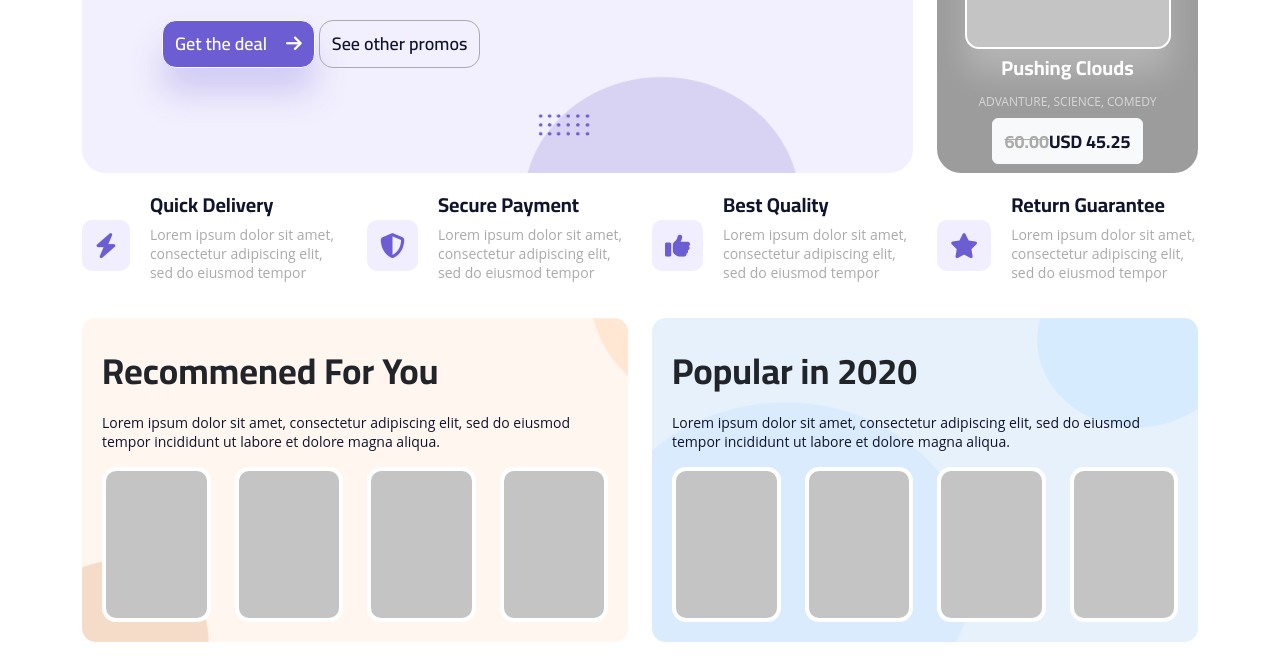
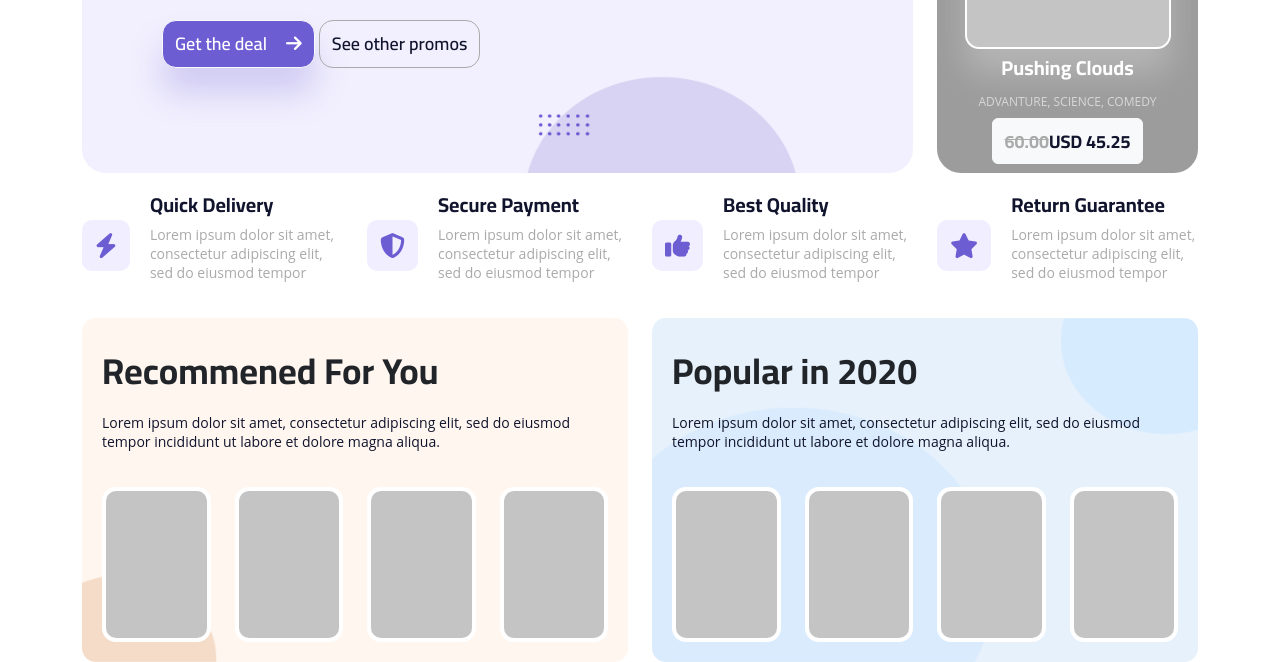
Before and after one commit to sans-wd/book-store-2, a plain HTML site: page index.html in a window 1280 px wide. Shown: the part 435-1097 px from the top of the page. Drawn offline with nearby package versions, Linux system fonts and the light colour scheme.

Commit message:
some edit

```diff
--- a/index.html
+++ b/index.html
@@ -213,16 +213,16 @@
                   <p>Lorem ipsum dolor sit amet, consectetur adipiscing elit, sed do eiusmod tempor incididunt ut labore et dolore magna aliqua.</p>
                   <div class="row">
                     <div class="col-lg-3 col-md-3 col-sm-6 col-6">
-                        <div class="grey"></div>
+                        <div class="grey back"></div>
                     </div>
                     <div class="col-lg-3 col-md-3 col-sm-6 col-6">
-                        <div class="grey"></div>
+                        <div class="grey back"></div>
                     </div>
                     <div class="col-lg-3 col-md-3 col-sm-6 col-6">
-                        <div class="grey"></div>
+                        <div class="grey back"></div>
                     </div>
                     <div class="col-lg-3 col-md-3 col-sm-6 col-6">
-                        <div class="grey"></div>
+                        <div class="grey back"></div>
                     </div>
                   </div>
 
@@ -234,16 +234,16 @@
                   <p>Lorem ipsum dolor sit amet, consectetur adipiscing elit, sed do eiusmod tempor incididunt ut labore et dolore magna aliqua.</p>
                   <div class="row">
                     <div class="col-lg-3 col-md-3 col-sm-6 col-6">
-                        <div class="grey"></div>
+                        <div class="grey back"></div>
                     </div>
                     <div class="col-lg-3 col-md-3 col-sm-6 col-6">
-                        <div class="grey"></div>
+                        <div class="grey back"></div>
                     </div>
                     <div class="col-lg-3 col-md-3 col-sm-6 col-6">
-                        <div class="grey"></div>
+                        <div class="grey back"></div>
                     </div>
                     <div class="col-lg-3 col-md-3 col-sm-6 col-6">
-                        <div class="grey"></div>
+                        <div class="grey back"></div>
                     </div>
                   </div>
                 </div>
```
